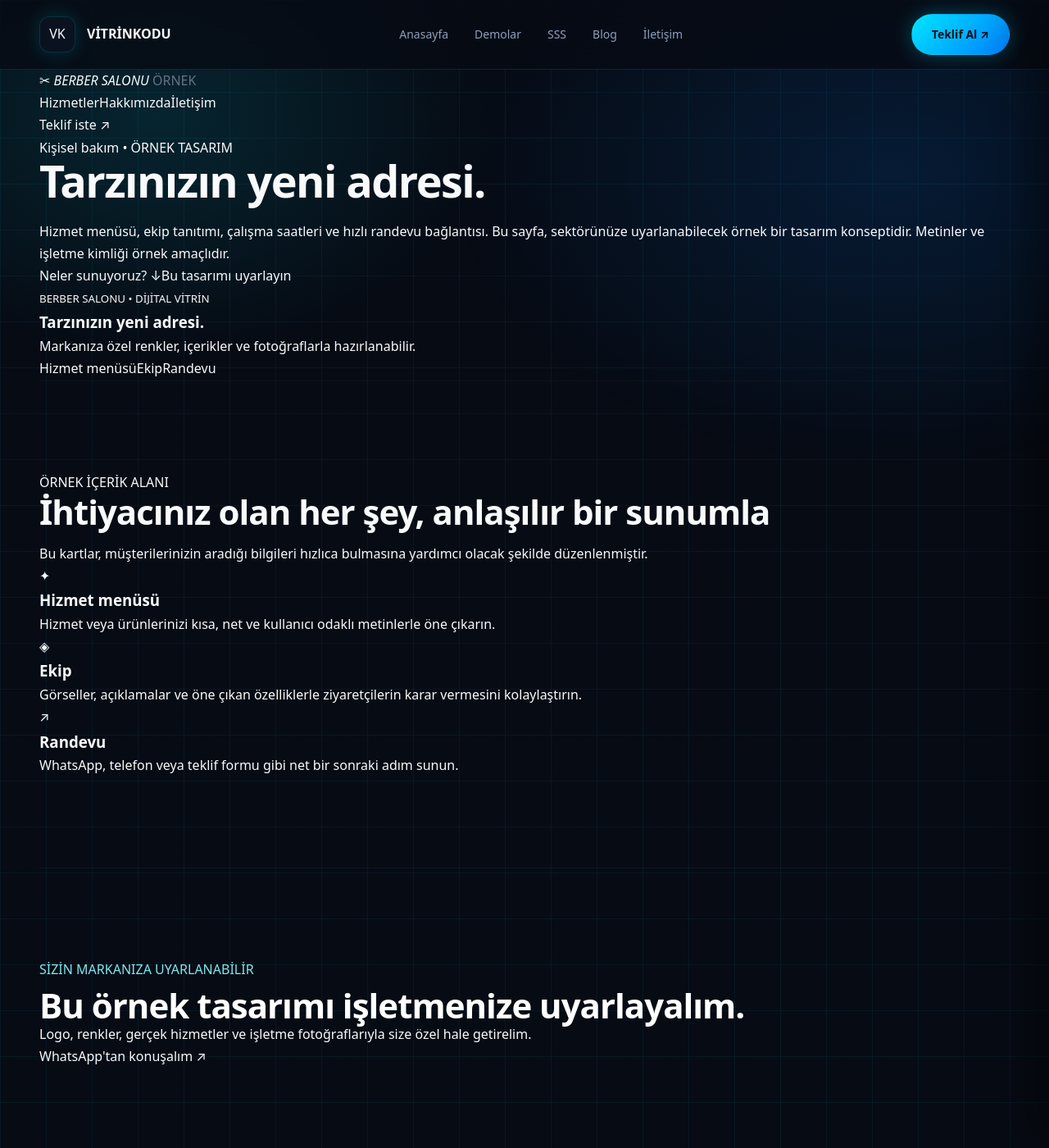
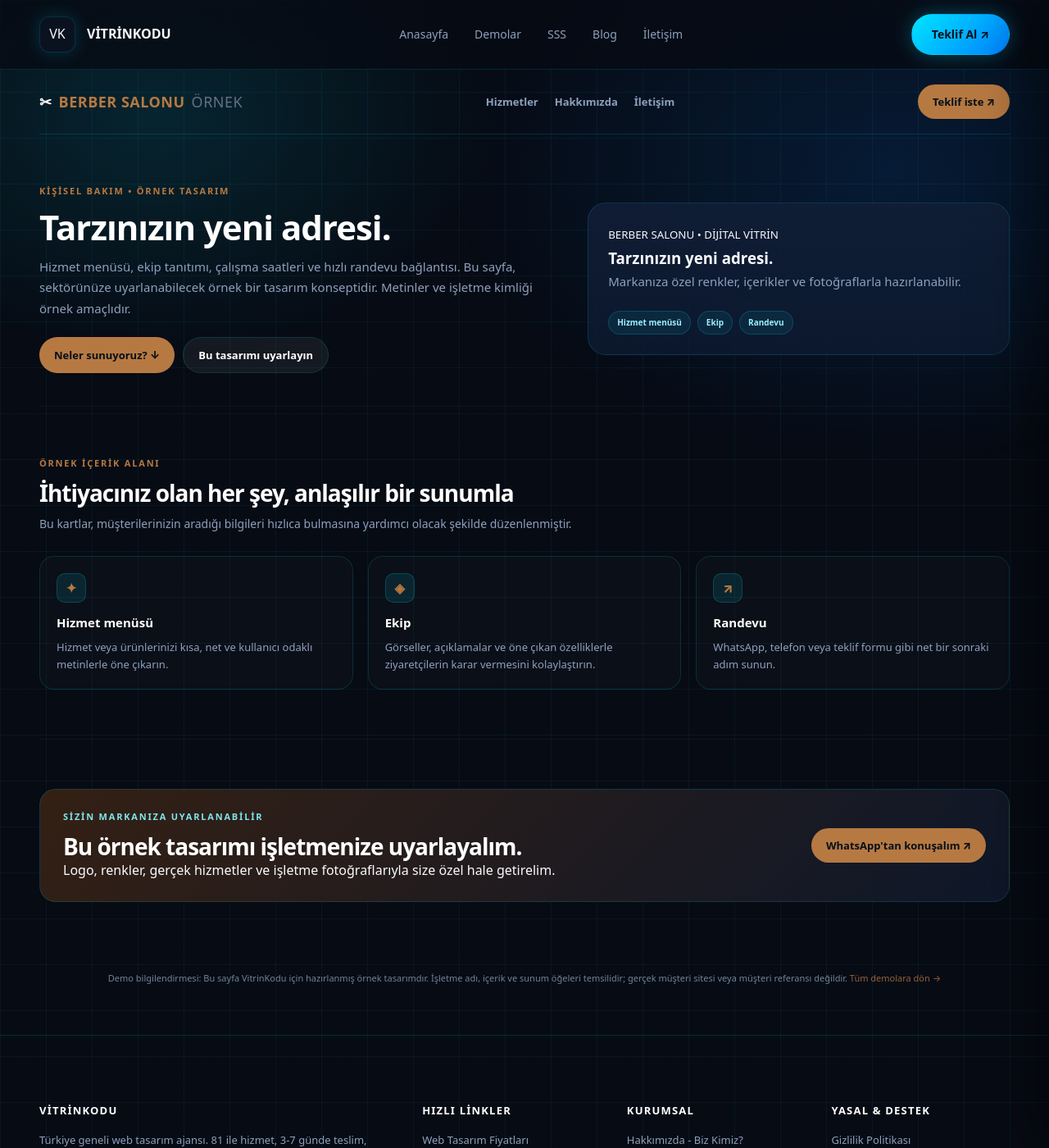
Before and after one commit to 1199mem/vitrinkodu.com.tr, a Jekyll site: the page built from demolar/ornekler/berber/index.html, in a window 1280 px wide and 1400 px high. Shown: the whole window at 82% size. Built offline with Jekyll 4.4.1, drawn with Linux system fonts in a browser that asks for light colours.

Commit message:
head.html

```diff
--- a/_includes/head.html
+++ b/_includes/head.html
@@ -137,6 +137,35 @@
 .demo-card-22 .card-body{padding:20px;display:flex;flex-direction:column;flex-grow:1}
 /* Scroll lock - iOS fix */
 html.scroll-lock, body.scroll-lock{overflow:hidden !important;position:fixed;left:0;right:0;width:100%}
+/* SAMPLE PAGE - 22 demo detay sayfaları için */
+.sample-page{--sample-accent:#00E5FF;--sample-dark:#070B14}
+.sample-nav{display:flex;align-items:center;justify-content:space-between;gap:20px;padding:18px 0;border-bottom:1px solid var(--border);margin-bottom:28px;flex-wrap:wrap}
+.sample-brand{font-weight:900;letter-spacing:0.5px;color:#fff;display:flex;align-items:center;gap:8px;font-size:18px}
+.sample-brand em{font-style:normal;color:var(--sample-accent)}
+.sample-links{display:flex;gap:20px;font-size:13px;color:var(--muted);font-weight:600}
+.sample-links a:hover{color:#fff}
+.sample-btn{display:inline-flex;align-items:center;gap:6px;padding:10px 18px;border-radius:999px;background:var(--sample-accent);color:#041019;font-weight:800;font-size:13px;transition:.2s}
+.sample-btn.alt{background:rgba(255,255,255,0.06);border:1px solid var(--border);color:#fff}
+.sample-hero{padding:32px 0 40px}
+.sample-hero-grid{display:grid;grid-template-columns:1.1fr 0.9fr;gap:40px;align-items:center}
+.sample-eyebrow{font-size:11px;font-weight:800;letter-spacing:1.8px;color:var(--sample-accent);text-transform:uppercase;display:block;margin-bottom:12px}
+.sample-hero h1{font-size:42px;font-weight:900;line-height:1.05;letter-spacing:-1px;margin-bottom:14px;color:#fff}
+.sample-hero p{color:var(--muted);font-size:15px;line-height:1.7;margin-bottom:22px}
+.sample-actions{display:flex;gap:10px;flex-wrap:wrap}
+.sample-visual-card{background:linear-gradient(180deg, rgba(17,30,54,0.9), rgba(13,26,49,0.8));border:1px solid var(--border);border-radius:22px;padding:24px}
+.sample-metrics{display:flex;gap:8px;flex-wrap:wrap;margin-top:12px}
+.sample-metrics span{font-size:10px;padding:5px 10px;border-radius:999px;background:rgba(0,229,255,0.08);border:1px solid rgba(0,229,255,0.18);color:#9BEFFF;font-weight:600}
+.sample-section{padding:60px 0;border-top:1px solid rgba(255,255,255,0.04);max-width:1240px;margin:0 auto}
+.sample-section h2{font-size:28px;font-weight:900;color:#fff;margin:12px 0 10px}
+.sample-section-intro{color:var(--muted);font-size:14px;margin-bottom:28px;max-width:720px}
+.sample-items{display:grid;grid-template-columns:repeat(3,1fr);gap:18px}
+.sample-item{background:rgba(255,255,255,0.02);border:1px solid var(--border);border-radius:18px;padding:20px}
+.sample-icon{width:36px;height:36px;border-radius:10px;background:rgba(0,229,255,0.1);border:1px solid rgba(0,229,255,0.18);display:grid;place-items:center;color:var(--sample-accent);margin-bottom:12px;font-weight:800}
+.sample-item h3{font-size:15px;font-weight:800;color:#fff;margin-bottom:6px}
+.sample-item p{font-size:13px;color:var(--muted);line-height:1.6}
+.sample-contact{display:grid;grid-template-columns:1fr auto;gap:20px;align-items:center;background:linear-gradient(135deg, var(--sample-dark), #0E1729);border:1px solid var(--border);border-radius:20px;padding:24px 28px}
+.sample-disclaimer{font-size:11px;color:var(--muted);text-align:center;padding:24px 0 40px;opacity:0.8}
+@media (max-width:900px){.sample-hero-grid{grid-template-columns:1fr}.sample-items{grid-template-columns:1fr}.sample-contact{grid-template-columns:1fr}}
 </style>
 <script type="application/ld+json">
 {
```
